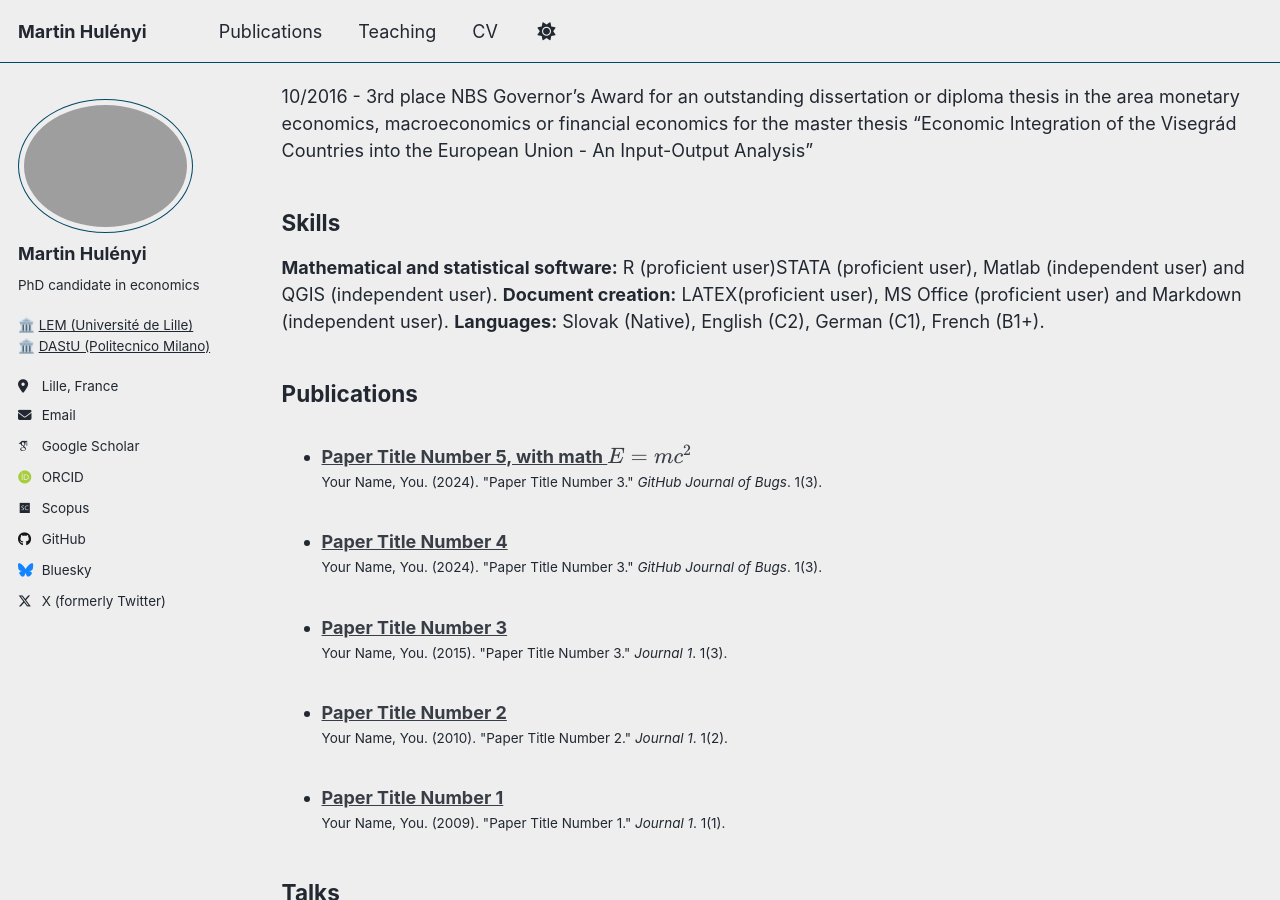
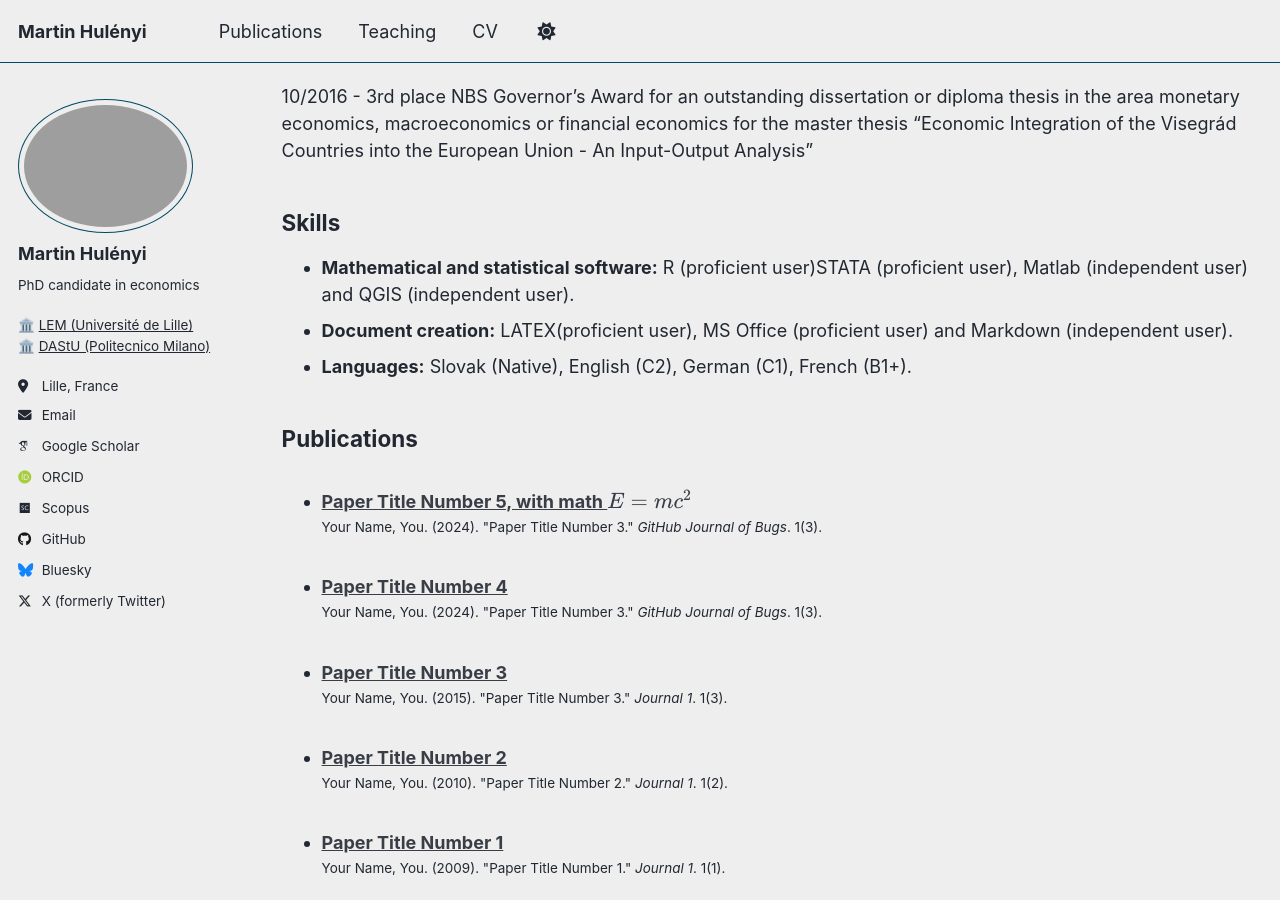
Before and after one commit to martinhulenyi/martinhulenyi.github.io, a Jekyll site: the page built from _pages/cv.md, in a window 1280 px wide and 900 px high, scrolled down 2080 px. Built offline with Jekyll 4.4.1, drawn with Linux system fonts in a browser that asks for light colours; some web fonts are replaced; a script that is not in the unit is left out.

Commit message:
Update cv.md

```diff
--- a/_pages/cv.md
+++ b/_pages/cv.md
@@ -75,9 +75,9 @@ redirect_from:
 
 ## **Skills**
 
-**Mathematical and statistical software:** R (proficient user)STATA (proficient user), Matlab (independent user) and  QGIS (independent user).
-**Document creation:** LATEX(proficient user), MS Office (proficient user) and  Markdown (independent user).
-**Languages:** Slovak (Native), English (C2), German (C1), French (B1+).
+* **Mathematical and statistical software:** R (proficient user)STATA (proficient user), Matlab (independent user) and  QGIS (independent user).
+* **Document creation:** LATEX(proficient user), MS Office (proficient user) and  Markdown (independent user).
+* **Languages:** Slovak (Native), English (C2), German (C1), French (B1+).
 
 ## Publications
 
```
